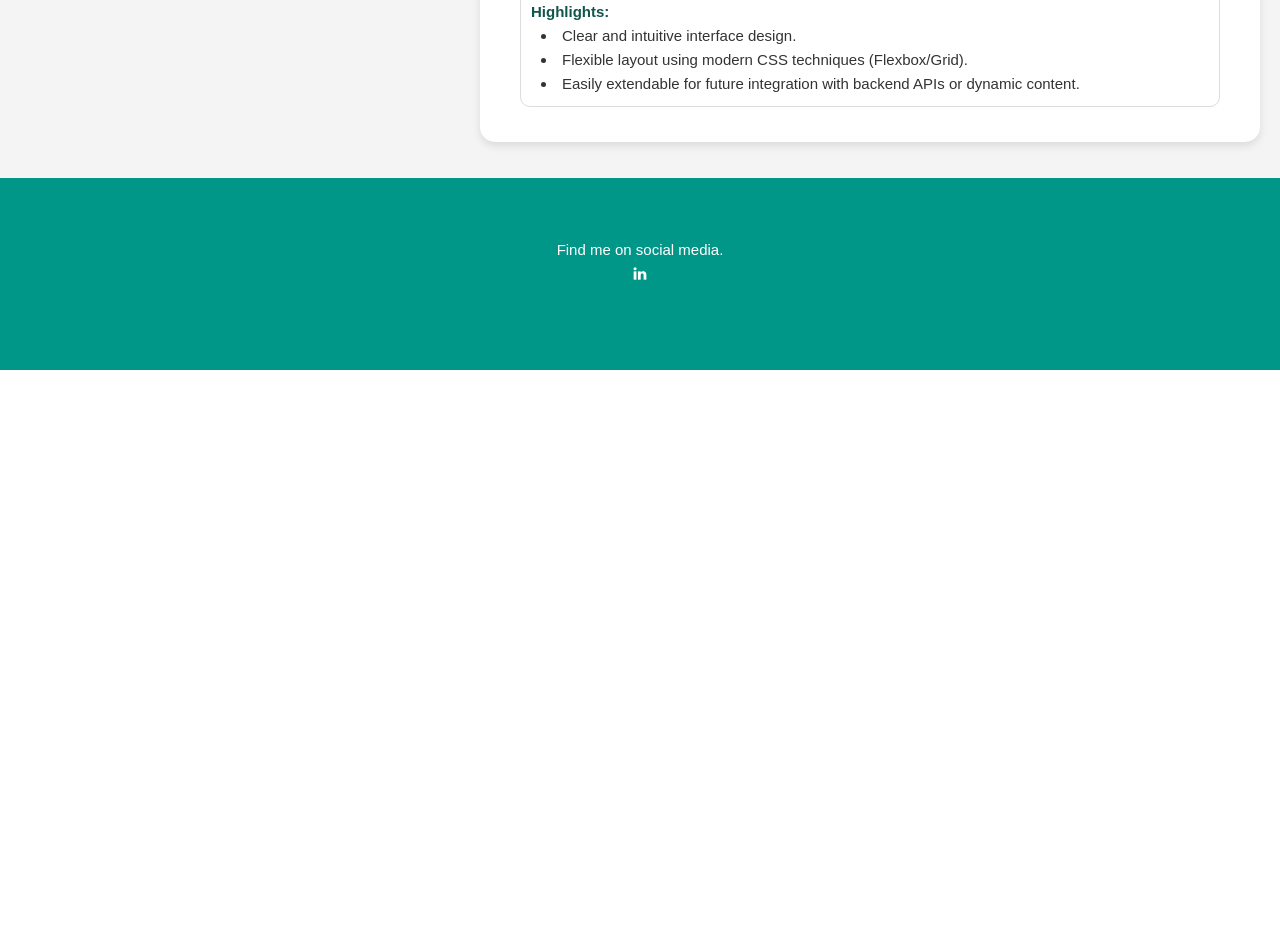
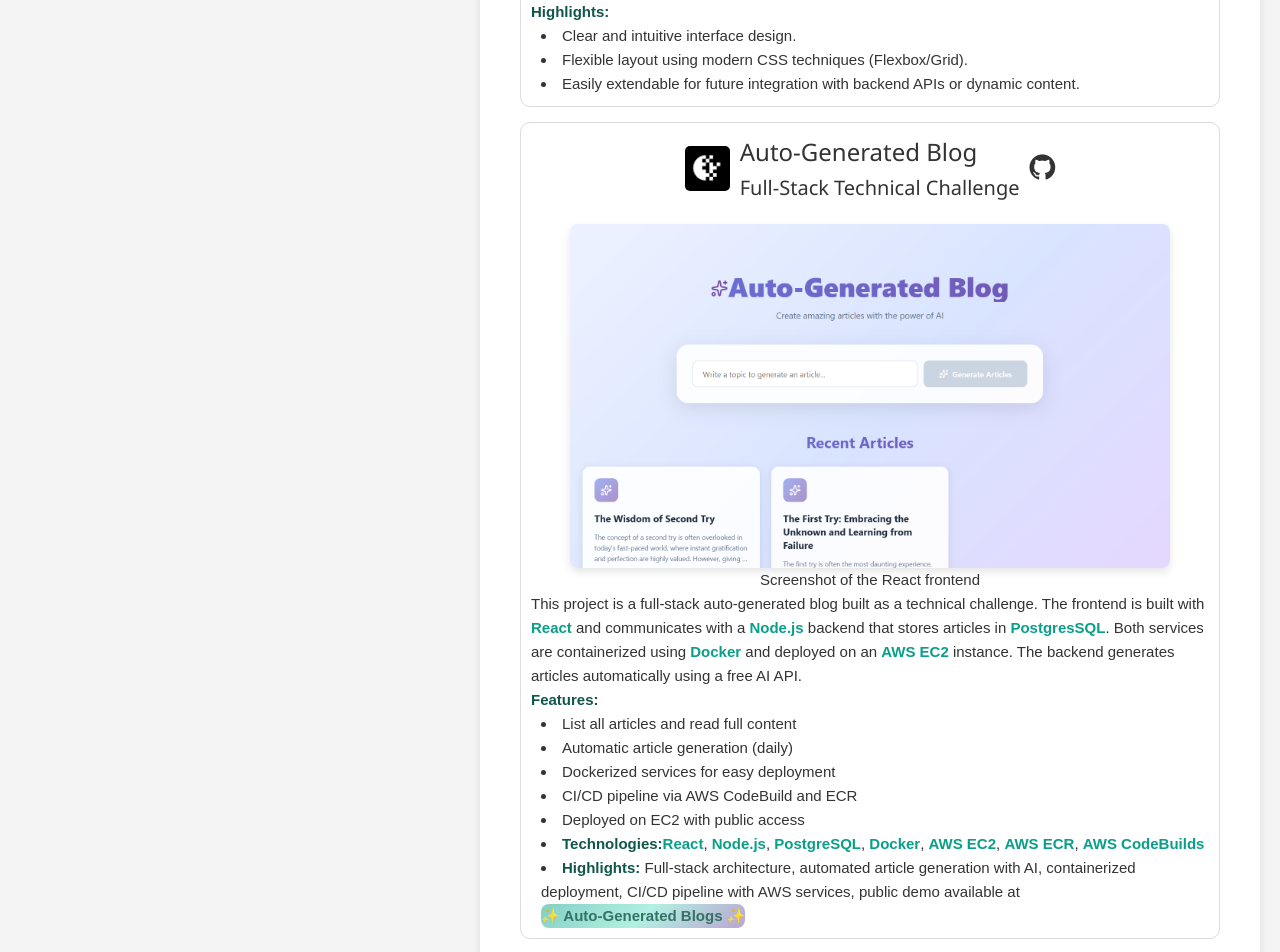
Before and after one commit to 1200908/portfolio-angular, an Angular app: page / in a window 1280 px wide. Shown: the part 3000-3952 px from the top of the page. Before the commit the page ends 3370 px from the top, so only its background shows below. Built offline with nearby package versions, Linux system fonts and the light colour scheme.

Commit message:
FullStack Project

```diff
--- a/src/app/app.component.css
+++ b/src/app/app.component.css
@@ -255,6 +255,29 @@ section h2 {
   transform: scale(1.1);
 }
 
+.project-images-blog {
+  display: flex;
+  flex-wrap: wrap;
+  gap: 20px;
+  justify-content: center;
+  margin-top: 20px;
+}
+
+.project-images-blog figure {
+  display: flex;
+  flex-direction: column;
+  align-items: center;
+  margin: 0;
+  width: 600px;     /* mobile por padrão */
+}
+
+.project-images-blog img {
+  width: 100%;         /* ocupa 100% da figure */
+  height: auto;        /* mantém proporção natural */
+  border-radius: 8px;
+  box-shadow: 0 4px 8px rgba(0,0,0,0.1);
+}
+
 .project-images {
   display: flex;
   flex-wrap: wrap;
@@ -262,6 +285,8 @@ section h2 {
   justify-content: center;  /* centraliza horizontalmente */
   margin-top: 20px;
 }
+
+
 
 .project-images figure {
   display: flex;
@@ -343,3 +368,21 @@ strong {
   transform: scale(1.5);
   color: #099f88;    /* cor ao passar o rato */
 }
+
+.link-highlight {
+  display: inline-block;   /* permite transformações */
+  color: #347264;
+  border-radius: 8px;
+  background: linear-gradient(
+    135deg,
+    rgba(9, 159, 136, 0.5) 0%,   /* #099f88 com 80% de opacidade */
+    rgba(102, 224, 199, 0.5) 50%, /* #66e0c7 com 80% de opacidade */
+    rgba(118, 75, 162, 0.5) 100%  /* #764ba2 com 80% de opacidade */
+  );  font-weight: bold;
+  transition: transform 0.3s, color 0.3s;
+}
+
+.link-highlight:hover {
+  transform: scale(1.4);
+  color: #1c8881;
+}
--- a/src/app/app.component.html
+++ b/src/app/app.component.html
@@ -310,6 +310,67 @@
                 <li>Easily extendable for future integration with backend APIs or dynamic content.</li>
               </ul>
             </div>
+
+           <div class="card">
+             <div class="card-headerproject">
+               <img src="./assets/assimetria.png" class="logo-inline">
+               <div>
+                 <h3>Auto-Generated Blog</h3>
+                 <h4>Full-Stack Technical Challenge</h4>
+               </div>
+               <a href="https://github.com/1200908/Auto-Generated-Blog" target="_blank" class="github-link">
+                 <i class="fa fa-github fa-2x"></i>
+               </a>
+             </div>
+
+             <div class="project-images-blog">
+               <figure>
+                 <img src="./assets/blog-frontend.png" alt="Frontend Screenshot">
+                 <figcaption>Screenshot of the React frontend</figcaption>
+               </figure>
+             </div>
+
+             <p>
+               This project is a full-stack auto-generated blog built as a technical challenge.
+               The frontend is built with <span class="tech-highlight">React</span> and communicates with
+               a <span class="tech-highlight">Node.js</span> backend that stores articles in
+               <span class="tech-highlight">PostgresSQL</span>. Both services are containerized using
+               <span class="tech-highlight">Docker</span> and deployed on an <span class="tech-highlight">AWS EC2</span> instance.
+               The backend generates articles automatically using a free AI API.
+             </p>
+
+             <p><strong>Features:</strong></p>
+             <ul>
+               <li>List all articles and read full content</li>
+               <li>Automatic article generation (daily)</li>
+               <li>Dockerized services for easy deployment</li>
+               <li>CI/CD pipeline via AWS CodeBuild and ECR</li>
+               <li>Deployed on EC2 with public access</li>
+             </ul>
+
+             <ul>
+               <li>
+                 <strong>Technologies:</strong>
+                 <span class="tech-highlight">React</span>,
+                 <span class="tech-highlight">Node.js</span>,
+                 <span class="tech-highlight">PostgreSQL</span>,
+                 <span class="tech-highlight">Docker</span>,
+                 <span class="tech-highlight">AWS EC2</span>,
+                 <span class="tech-highlight">AWS ECR</span>,
+                 <span class="tech-highlight">AWS CodeBuilds</span>
+               </li>
+               <li><strong>Highlights:</strong> Full-stack architecture, automated article generation with AI, containerized deployment, CI/CD pipeline with AWS services, public demo available at
+                 <a
+                   href="http://16.171.12.82:3000/"
+                   target="_blank"
+                   rel="noopener noreferrer"
+                   className="highlight-link"
+                 ><span class="link-highlight">
+                 ✨ Auto-Generated Blogs ✨</span>
+                 </a></li>
+             </ul>
+           </div>
+
          </section>
 
 
```
Also changed, not shown: src/assets/assimetria.png (added), src/assets/blog-frontend.png (added).
